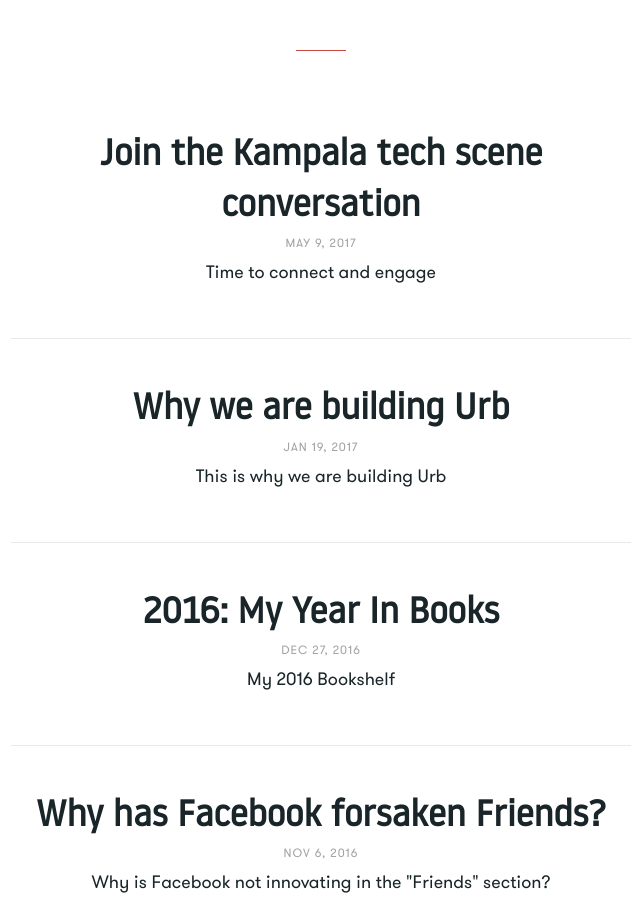
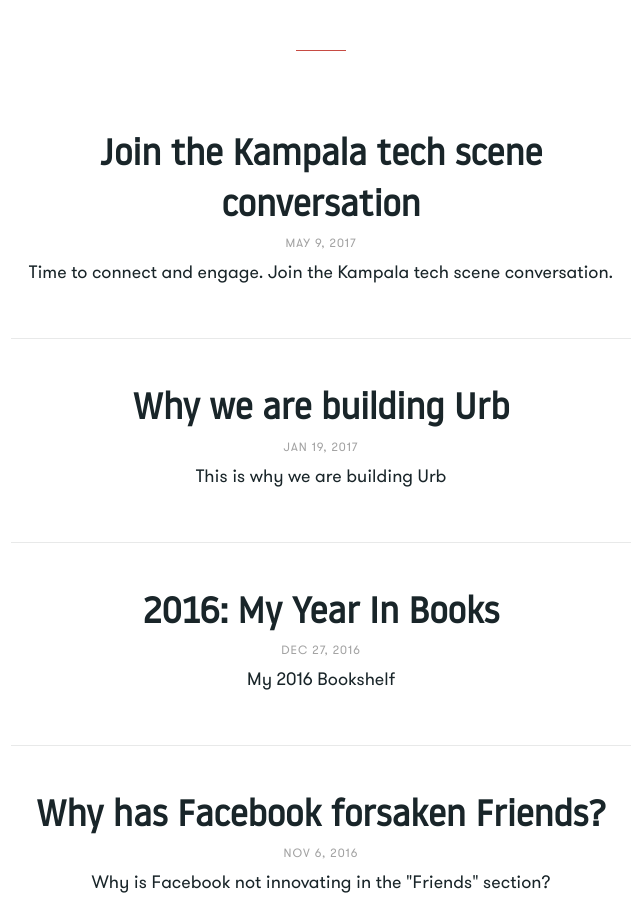
Before and after one commit to AJIT92/raybesiga.github.com, a Jekyll site: the page built from index.html, in a window 1280 px wide and 900 px high, scrolled down 623 px. Shown: the whole window, without its empty margins (319-962 px from the left). Built offline with Jekyll 4.4.1, drawn with Linux system fonts in a browser that asks for light colours.

```diff
--- a/_includes/head.html
+++ b/_includes/head.html
@@ -11,6 +11,7 @@
   <meta property="og:author" content="Ray Besiga">
   <meta property="og:title" content="{{ page.title }}">
   <meta property="og:url" content="{{ site.url }}{{ page.url }}">
+  <meta property="og:type" content="{{ page.type }}">
   <meta property="og:description" content="{% if page.description %}{{ page.description | truncate: 160 }}{% else %}{{ page.excerpt }}{% endif %}">
   <meta property="og:site_name" content="Ray Besiga">
   <meta property="og:image" content="{{ site.url }}{{ page.image }}">
--- a/_posts/2017-05-09-conversation-tech-scene-kampala.md
+++ b/_posts/2017-05-09-conversation-tech-scene-kampala.md
@@ -3,8 +3,9 @@ layout: post
 title: "Join the Kampala tech scene conversation"
 category: Chat
 tags: [Kampala, Kampala Tech Scene, Public Chat]
-excerpt: Time to connect and engage
+excerpt: Time to connect and engage. Join the Kampala tech scene conversation.
 image: /public/images/slack.png
+type: "article"
 ---
 
 ![Join the Kampala tech scene conversation](/public/images/slack.png)
```
